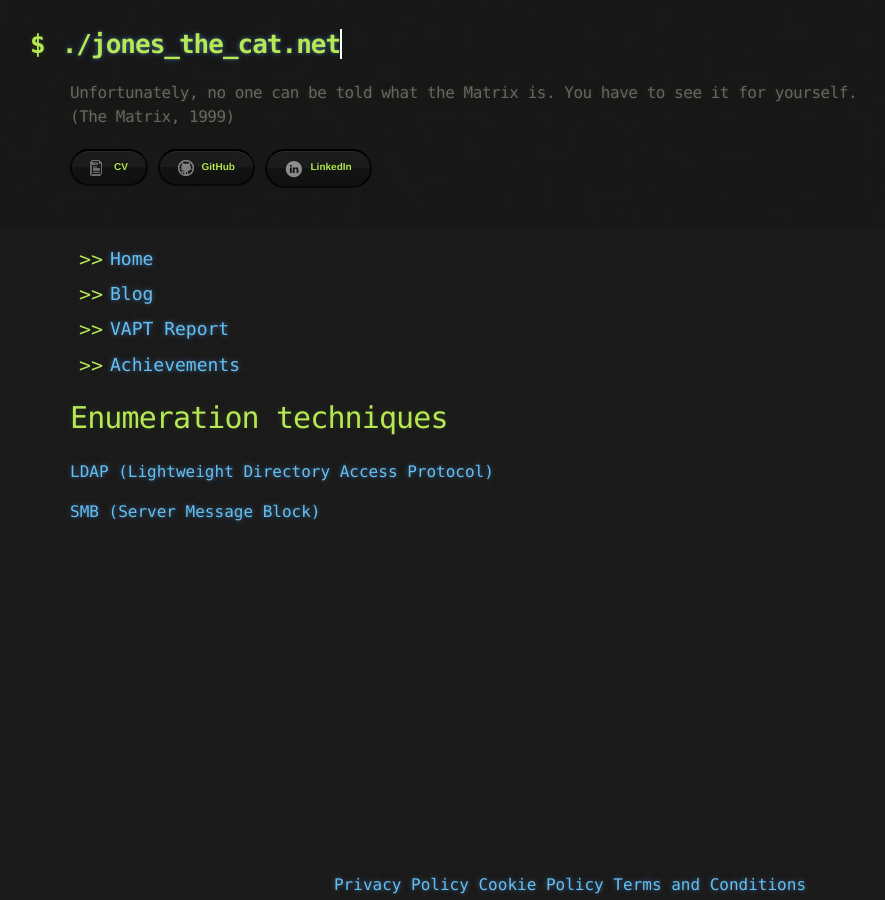
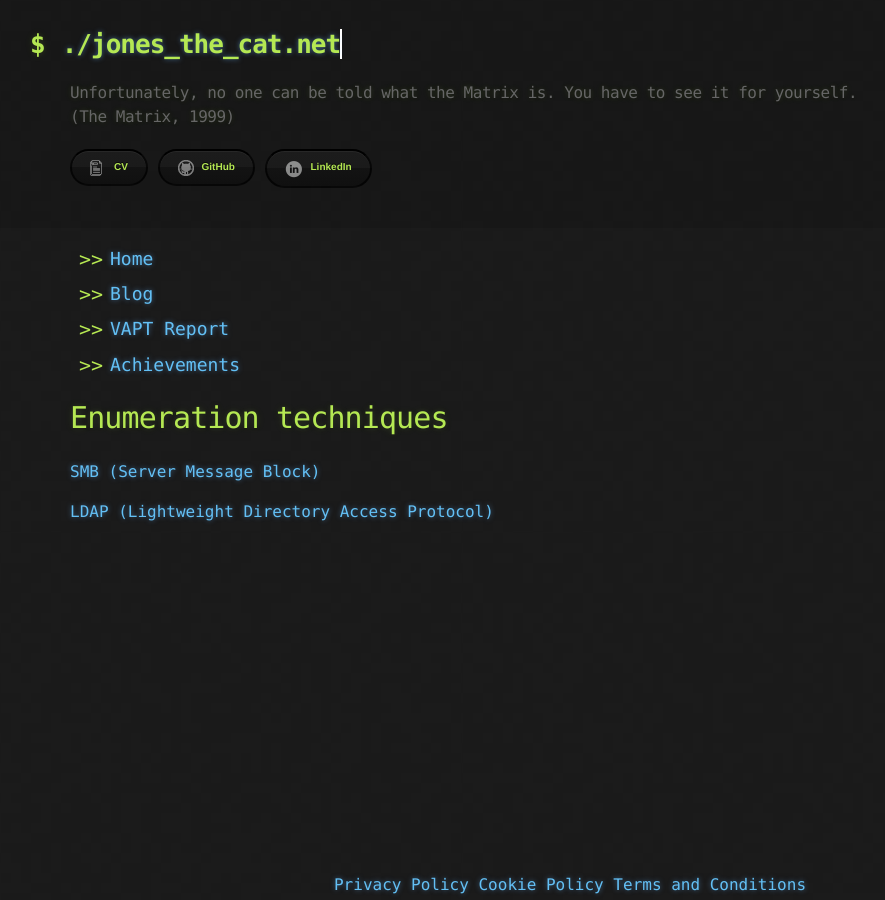
Before and after one commit to dennyverduchi/dennyverduchi.github.io, a Jekyll site: the page built from pages/blog/enum-techniques/0-enum-techniques-home.md, in a window 1280 px wide. Shown: the whole page, without its empty margins (70-955 px from the left). Built offline with Jekyll 4.4.1, drawn with Linux system fonts in a browser that asks for light colours; our own code applies the rules of GitHub Pages for plain Markdown files.

```diff
--- a/pages/blog/enum-techniques/0-enum-techniques-home.md
+++ b/pages/blog/enum-techniques/0-enum-techniques-home.md
@@ -4,6 +4,6 @@ layout: default
 
 # Enumeration techniques
 
-[LDAP (Lightweight Directory Access Protocol)](/pages/blog/enum-techniques/1-ldap)
+[SMB (Server Message Block)](/pages/blog/enum-techniques/1-smb)
 
-[SMB (Server Message Block)](/pages/blog/enum-techniques/2-smb)
+[LDAP (Lightweight Directory Access Protocol)](/pages/blog/enum-techniques/2-ldap)
```
Also changed, not shown: pages/blog/enum-techniques/1-smb.md (renamed from pages/blog/enum-techniques/2-smb.md), pages/blog/enum-techniques/2-ldap.md (renamed from pages/blog/enum-techniques/1-ldap.md).
